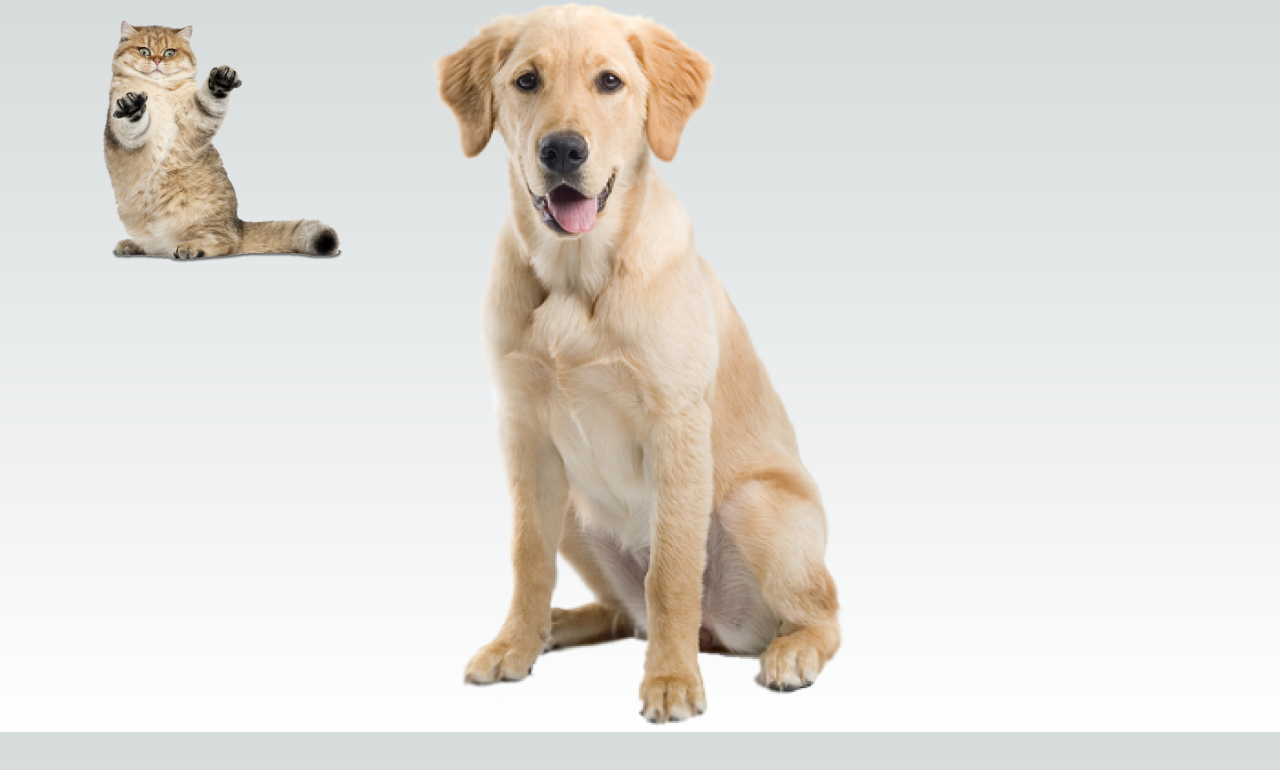
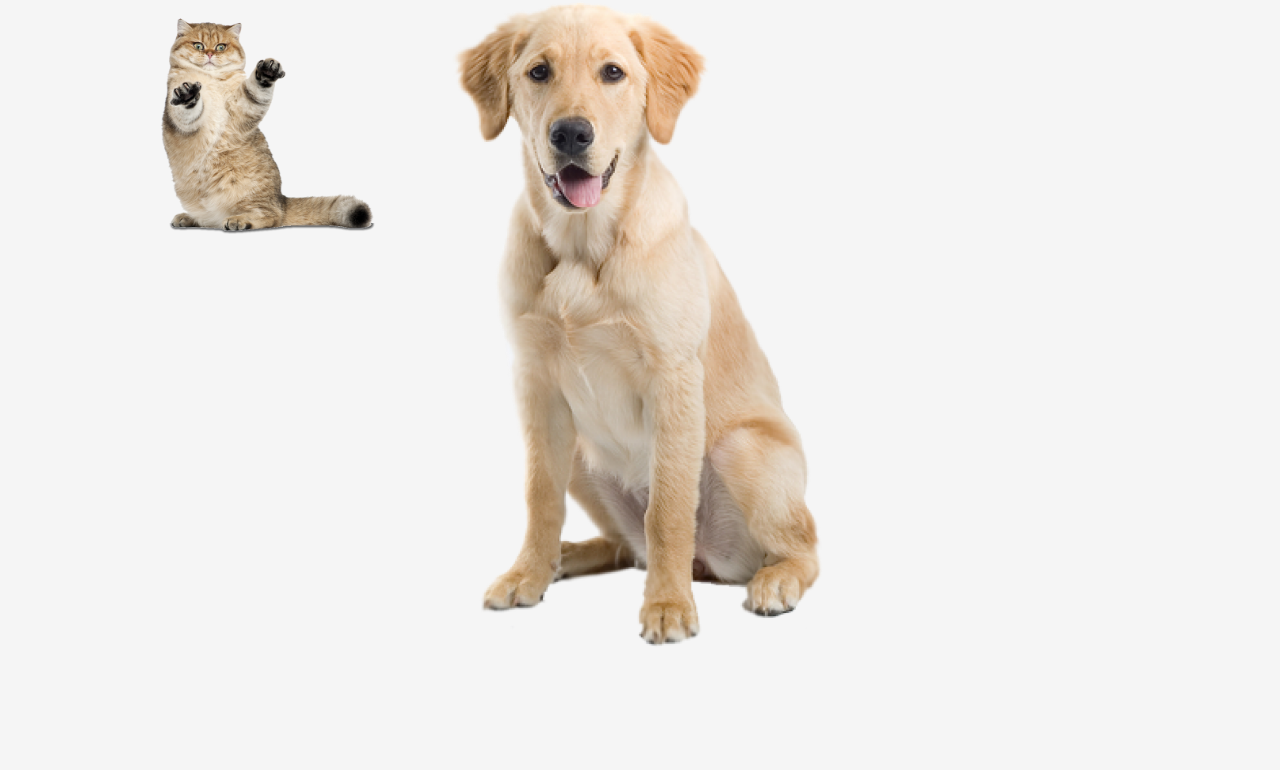
Before and after one commit to FernandoFrali/status-pet, a Next.js app: page / in a window 1280 px wide. Shown: the top 770 px of the page. Built offline with nearby package versions, Linux system fonts and the light colour scheme.

Commit message:
:lipstick: feat: styles configured

```diff
--- a/src/pages/_document.tsx
+++ b/src/pages/_document.tsx
@@ -1,13 +1,13 @@
-import { Html, Head, Main, NextScript } from 'next/document'
+import { Html, Head, Main, NextScript } from 'next/document';
 
 export default function Document() {
   return (
     <Html lang="en">
       <Head />
-      <body>
+      <body className="bg-bg-light dark:bg-bg-dark">
         <Main />
         <NextScript />
       </body>
     </Html>
-  )
+  );
 }
--- a/src/styles/globals.css
+++ b/src/styles/globals.css
@@ -2,26 +2,9 @@
 @tailwind components;
 @tailwind utilities;
 
-:root {
-  --foreground-rgb: 0, 0, 0;
-  --background-start-rgb: 214, 219, 220;
-  --background-end-rgb: 255, 255, 255;
+body {
+  margin-left: 70px;
+  margin-right: 70px;
+  box-sizing: border-box;
+  padding: 0;
 }
-
-@media (prefers-color-scheme: dark) {
-  :root {
-    --foreground-rgb: 255, 255, 255;
-    --background-start-rgb: 0, 0, 0;
-    --background-end-rgb: 0, 0, 0;
-  }
-}
-
-body {
-  color: rgb(var(--foreground-rgb));
-  background: linear-gradient(
-      to bottom,
-      transparent,
-      rgb(var(--background-end-rgb))
-    )
-    rgb(var(--background-start-rgb));
-}
--- a/tailwind.config.js
+++ b/tailwind.config.js
@@ -8,6 +8,24 @@ module.exports = {
   ],
   theme: {
     extend: {
+      colors: {
+        'bg-dark': '#151d27',
+        'bg-light': '#f5f5f5',
+        'sp-60': '#FFFFFF',
+        'sp-30': '#E80C3E',
+        'sp-10': '#FF1100',
+        'sp-white2': '#F5F5F5',
+        'sp-gray': '#303030',
+        'sp-gray2': '#A5A4A4',
+      },
+      height: {
+        705: '705px',
+        575: '575px',
+      },
+      width: {
+        460: '460px',
+        386: '386px',
+      },
       backgroundImage: {
         'gradient-radial': 'radial-gradient(var(--tw-gradient-stops))',
         'gradient-conic':
@@ -16,4 +34,4 @@ module.exports = {
     },
   },
   plugins: [],
-}
+};
```
